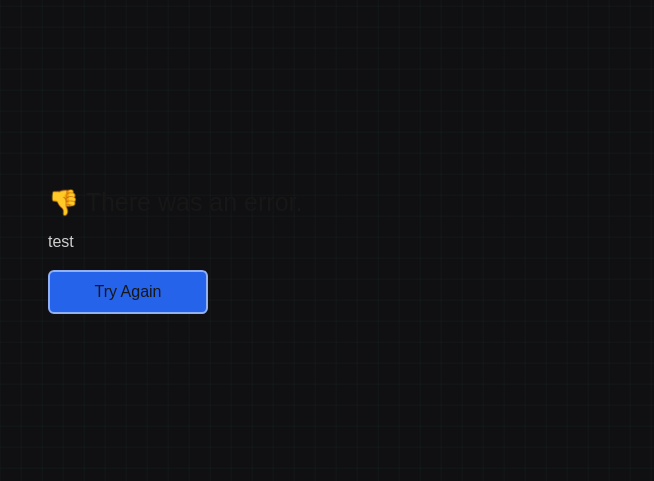
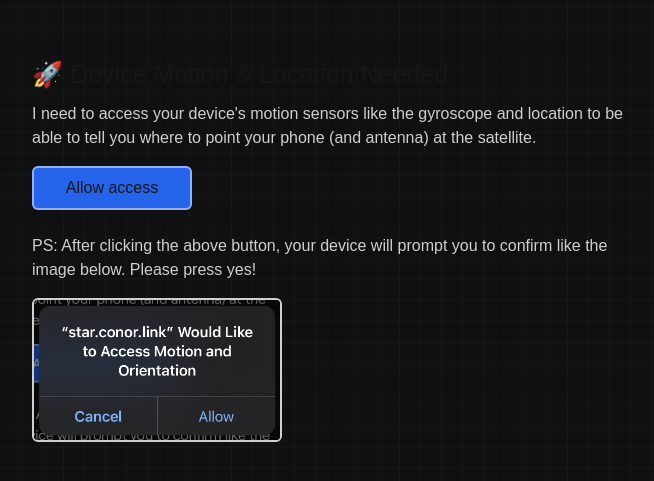
Before and after one commit to ConorEB/star, a Next.js app: page /find in a window 1280 px wide. Shown: the part 151-632 px from the top of the page, without its empty margins (304-958 px from the left). Built offline with nearby package versions, Linux system fonts and the light colour scheme; a web font is replaced by a local one.

Commit message:
Remove test error message

```diff
--- a/app/find/page.tsx
+++ b/app/find/page.tsx
@@ -48,7 +48,7 @@ function FindSatellite() {
     const [satData, setSatData] = useState<SatelliteData>(initSatData);
 
     // Connection state
-    const [error, setError] = useState("test");
+    const [error, setError] = useState(null);
     const [connectionData, setConnectionData] = useState<ConnectionData>(initConnectionData)
 
     // Fetch TLE data from the API
```
